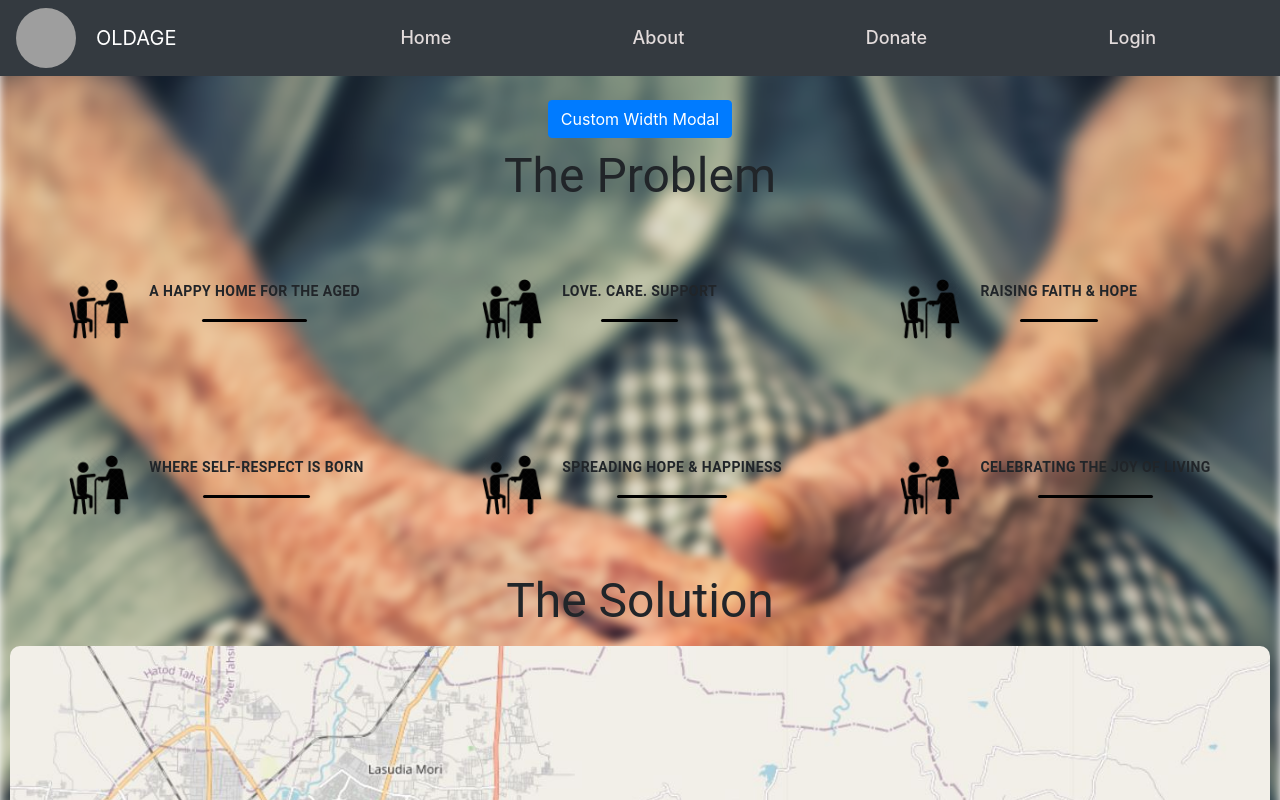
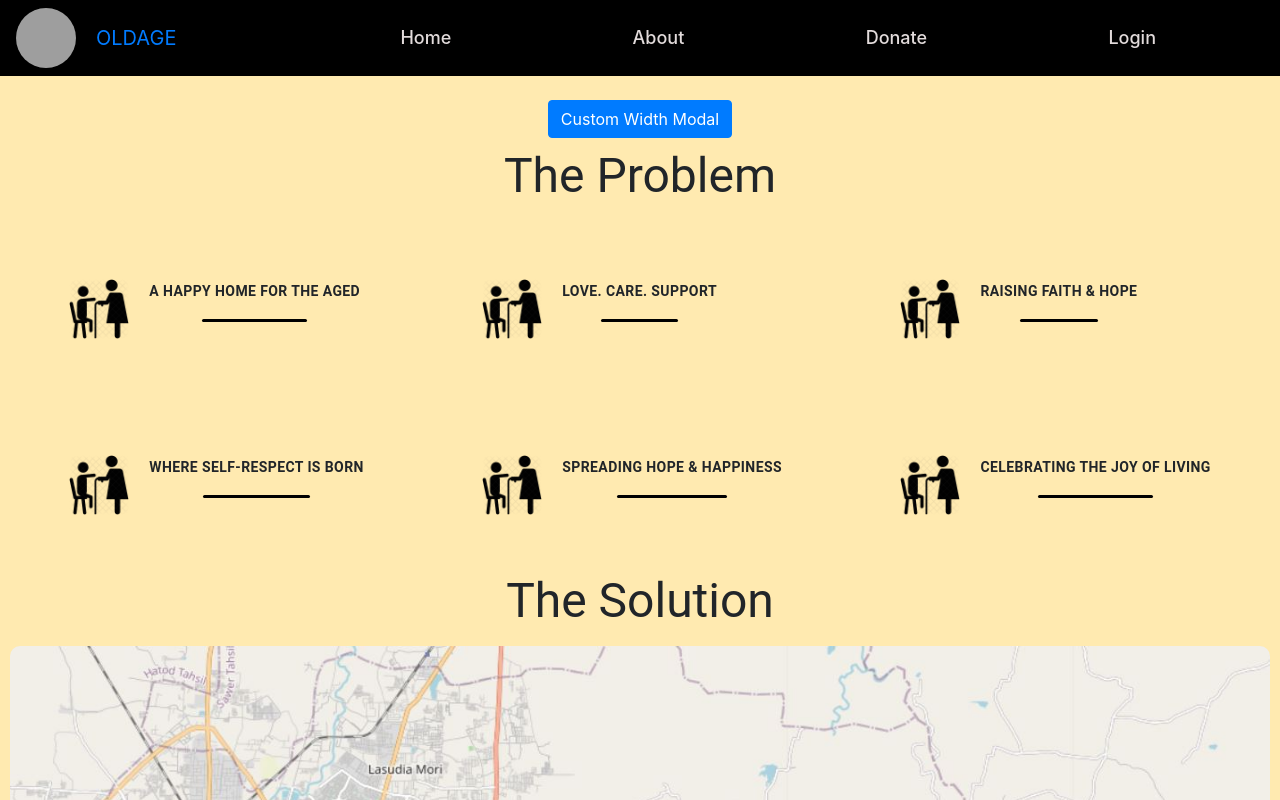
Before and after one commit to saniyaagrawal/old-age, a React (Create React App) app in the folder old-age/: page / in a window 1280 px wide. Shown: the top 800 px of the page. Built offline with nearby package versions, Linux system fonts and the light colour scheme; grey boxes are pictures that could not be loaded.

Commit message:
theme changed

```diff
--- a/old-age/src/App.js
+++ b/old-age/src/App.js
@@ -16,7 +16,7 @@ function App() {
   return (
     <Router>
       <div className="app">
-      <img src={BG} style={{width: '100%', filter: 'blur(4px)', position: 'fixed', objectFit: 'cover', left: 0}}/>
+      {/* <img src={BG} style={{width: '100%', filter: 'blur(4px)', position: 'fixed', objectFit: 'cover', left: 0}}/> */}
       <div className="fg">
         <Switch>
             <Route path="/login">
--- a/old-age/src/components/Header.js
+++ b/old-age/src/components/Header.js
@@ -21,7 +21,7 @@ const Header = () => {
 
   return (
     <div className='header'>
-      <Navbar color="dark" dark expand="md">
+      <Navbar style={{backgroundColor: 'black'}}  expand="md">
         <img src='https://encrypted-tbn0.gstatic.com/images?q=tbn:ANd9GcTlfCo4WXZ6LIrDGkMerDUdVK9L0oo4S1O2xw&usqp=CAU' style={{height: '60px', width: '60px', marginRight: '20px', borderRadius : '100%'}} alt="icon" />
         <NavbarBrand href="/">OLDAGE</NavbarBrand>
         <NavbarToggler onClick={toggle} />
--- a/old-age/src/static/css/app.css
+++ b/old-age/src/static/css/app.css
@@ -1,6 +1,7 @@
 .app {
   text-align: center;
   overflow-x: hidden;
+  background-color: #ffeab0;
   height: 100vh;
 }
 
@@ -8,6 +9,7 @@
   position: absolute;
   top: 0;
   width: 100%;
+  background-color: #ffeab0;
 }
 
 
--- a/old-age/src/static/css/header.css
+++ b/old-age/src/static/css/header.css
@@ -1,7 +1,6 @@
 .header {
     width: 100vw;
     height: 50px;
-    /* background-color: black; */
     position: fixed;
     z-index: 1000;
 }
```
Also changed, not shown: 1 other file (tests, documents, lock files or other folders).
